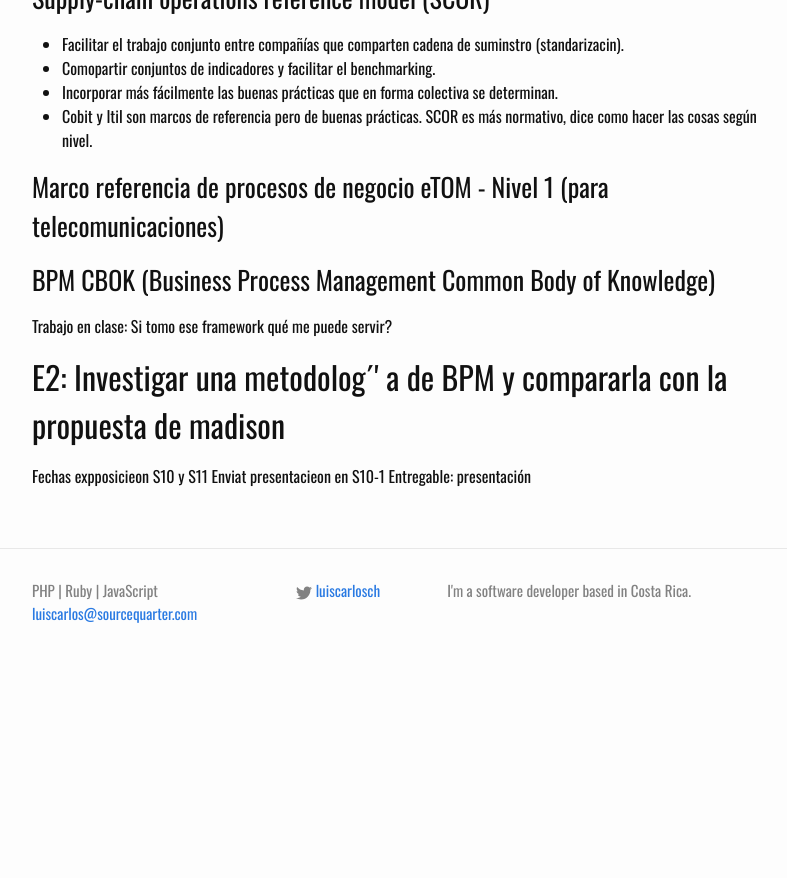
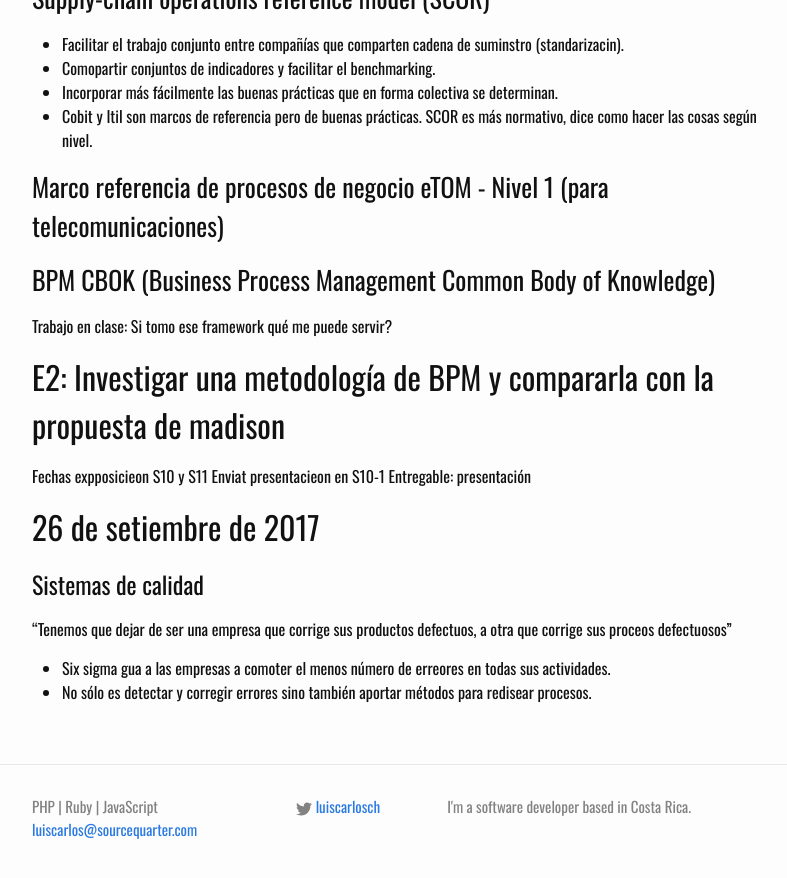
Before and after one commit to lucachaco/sourcequarter-lander, a Jekyll site: the page built from _posts/2017-08-03-bpm.md, in a window 1280 px wide and 900 px high, scrolled down 2469 px. Shown: the top 878 px of the window, without its empty margins (238-1025 px from the left). Built offline with Jekyll 4.4.1, drawn with Linux system fonts in a browser that asks for light colours; our own code applies the rules of GitHub Pages for plain Markdown files; before the commit the page ends 3153 px from its top, so only the background shows below that.

Commit message:
Update 2017-08-03-bpm.md

```diff
--- a/_posts/2017-08-03-bpm.md
+++ b/_posts/2017-08-03-bpm.md
@@ -110,7 +110,16 @@ A continuación cadenas de suministro.
 Trabajo en clase:
 Si tomo ese framework qué me puede servir?
 
-## E2: Investigar una metodolog´ʼa de BPM y compararla con la propuesta de madison
+## E2: Investigar una metodología de BPM y compararla con la propuesta de madison
 Fechas expposicieon S10 y S11
 Enviat presentacieon en S10-1
 Entregable: presentación
+
+## 26 de setiembre de 2017
+
+# Sistemas de calidad
+"Tenemos que dejar de ser una empresa que corrige sus productos defectuos, a otra que corrige sus proceos defectuosos"
+
+
+- Six sigma gua a las empresas a comoter el menos número de erreores en todas sus actividades.
+- No sólo es detectar y corregir errores sino también aportar métodos para redisear procesos.
```
